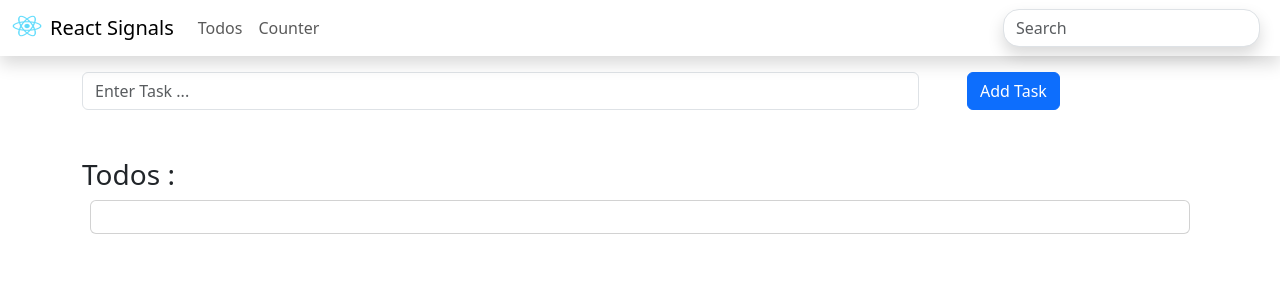
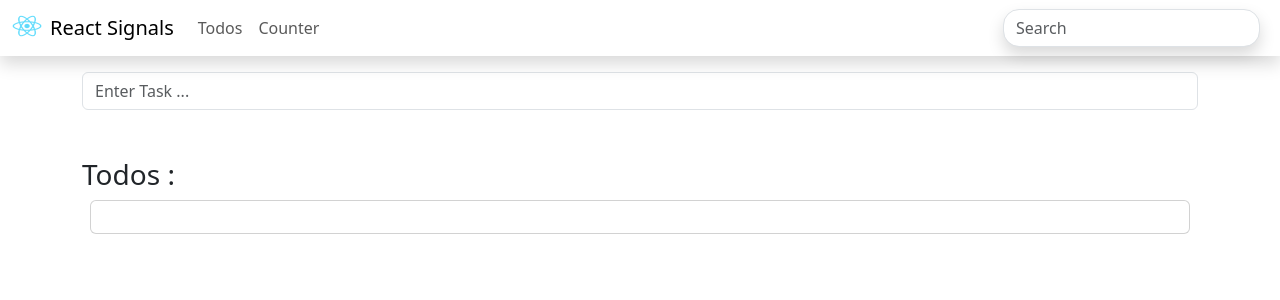
Before and after one commit to muchirajunior/react-signals, a React (Create React App) app: page /todos in a window 1280 px wide. Shown: the top 300 px of the page. Built offline with nearby package versions, Linux system fonts and the light colour scheme.

Commit message:
enter key input :star:

```diff
--- a/src/components/todos/todos.jsx
+++ b/src/components/todos/todos.jsx
@@ -28,8 +28,7 @@ export default function Todos() {
     <NavBar />
     <div className='container pt-3'>
       <div className="d-flex flex-row">
-        <input type="text" className="form-control w-75 me-5" id='input' placeholder="Enter Task ..." />
-        <button className="btn btn-primary" onClick={addTask}>Add Task</button>
+        <input type="text" className="form-control mx-auto" id='input' placeholder="Enter Task ..." onKeyDown={(event)=>event.key==="Enter"? addTask():null}  />
       </div>
       <h3 className="mt-5">Todos : </h3>
       <div className="card m-2 p-3">
```
